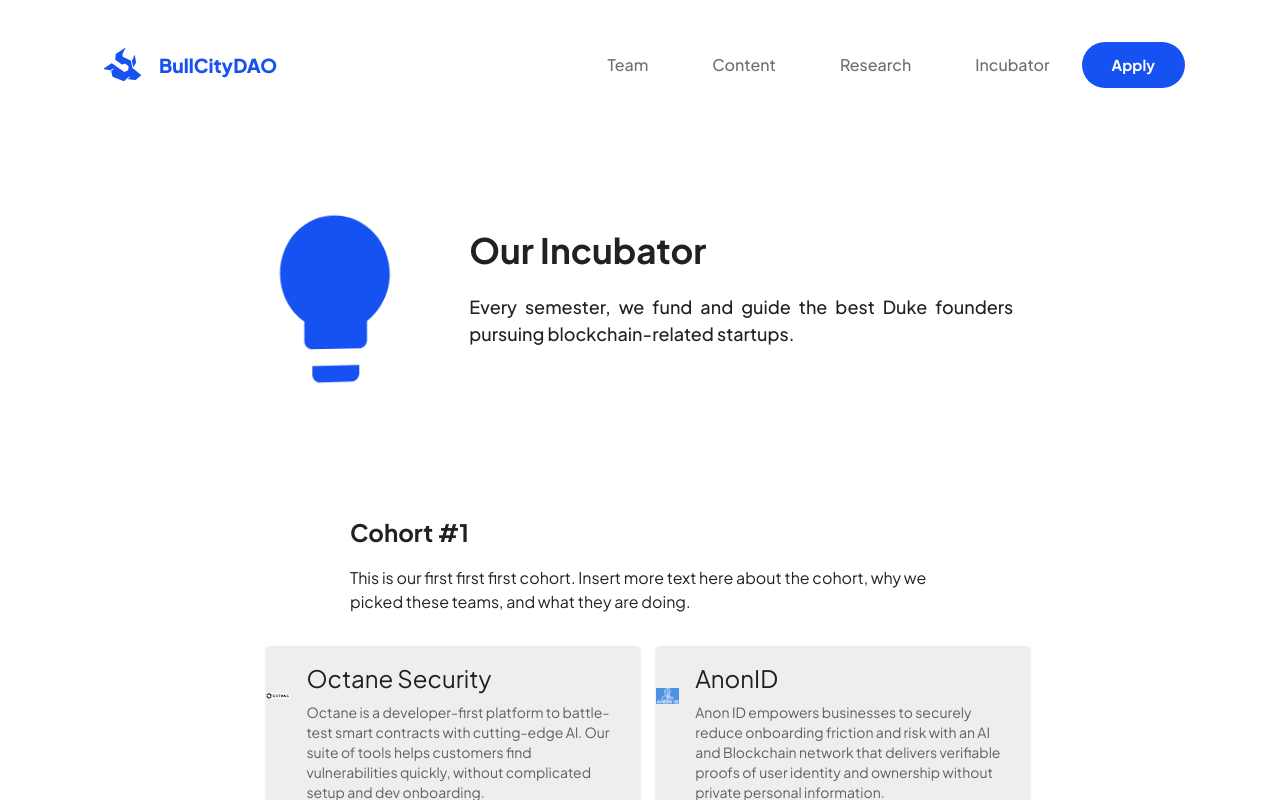
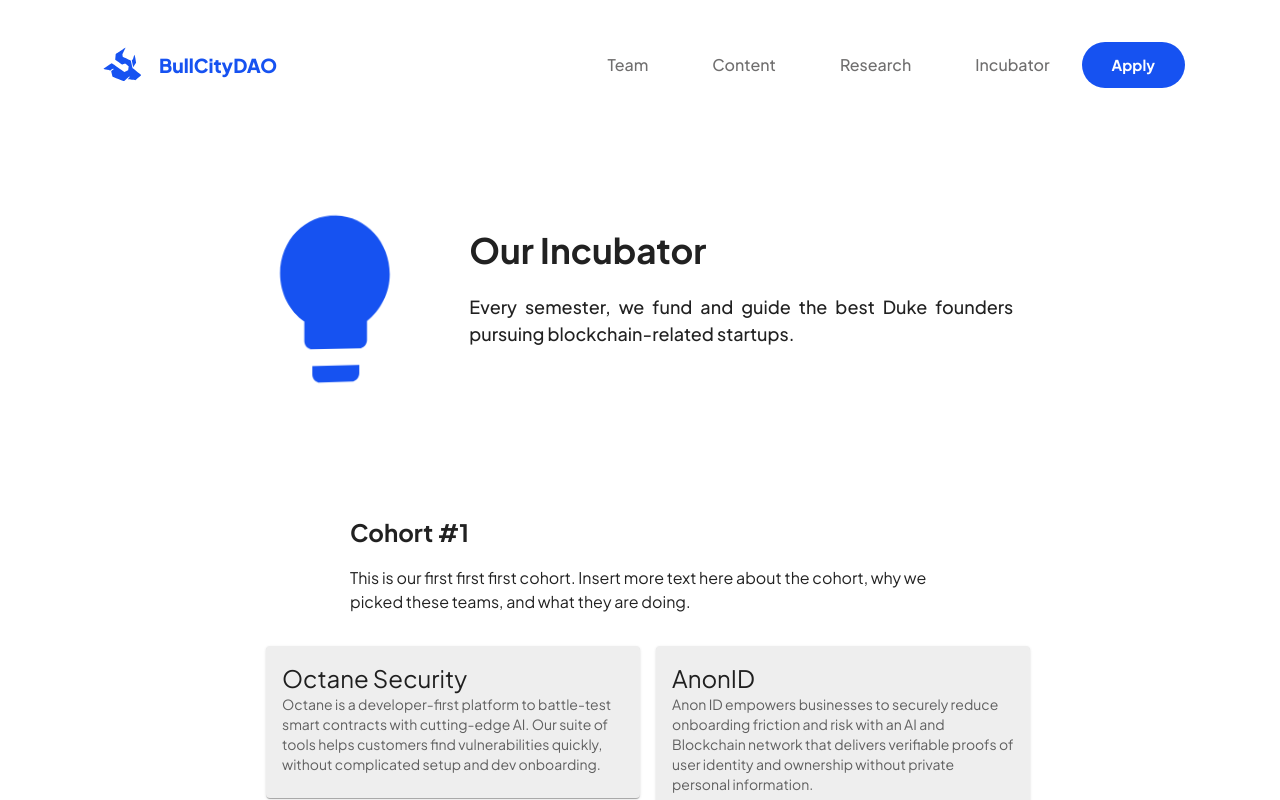
Before and after one commit to bharat-krishnan/bull-city-dao, a React (Create React App) app: page /contact in a window 1280 px wide. Built offline with nearby package versions, Linux system fonts and the light colour scheme.

Commit message:
Finsihed cards

```diff
--- a/src/Components/Incubator/CohortCard.js
+++ b/src/Components/Incubator/CohortCard.js
@@ -1,24 +1,33 @@
 import React from 'react';
-import { Card, CardContent, Typography, Grid, Box } from '@mui/material';
+import { Card, CardContent, Typography, Grid } from '@mui/material';
 
-const CohortCard = ({ image, title, paragraph }) => {
+const CohortCard = ({ title, paragraph, link }) => {
+  // Function to handle card click
+  const handleCardClick = () => {
+    window.location.href = link; // Redirects to the given link
+  };
+
   return (
     <Grid item xs={12} md={6}>
-      <Card sx={{ backgroundColor: '#EEE', mb: 2 }}>
-        <Box sx={{ display: 'flex', flexDirection: 'row', alignItems: 'flex-start' }}>
-          <Box sx={{ width: 100, height: 100, overflow: 'hidden', display: 'flex', alignItems: 'center', justifyContent: 'center' }}>
-            {/* Maintaining the image aspect ratio while ensuring it's contained within a fixed size box */}
-            <img src={image} alt={title} style={{ width: '100%', height: 'auto' }} />
-          </Box>
-          <CardContent sx={{ flexGrow: 1 }}>
-            <Typography gutterBottom variant="h5" component="div">
+      <Card
+        sx={{
+          backgroundColor: '#EEE',
+          mb: 2,
+          transition: 'transform 0.3s ease-in-out',
+          '&:hover': {
+            transform: 'scale(1.05)', // Slightly enlarges the card on hover
+          },
+        }}
+        onClick={handleCardClick} // Adding click handler
+      >
+        <CardContent>
+          <Typography variant="h5" component="div">
             {title}
           </Typography>
           <Typography variant="body2" color="text.secondary">
             {paragraph}
           </Typography>
         </CardContent>
-        </Box>
       </Card>
     </Grid>
   );
--- a/src/Pages/ComingSoon.js
+++ b/src/Pages/ComingSoon.js
@@ -35,13 +35,15 @@
           <CohortCard
             image={Octalne}
             title="Octane Security"
-            paragraph="Octane is a developer-first platform to battle-test smart contracts with cutting-edge Al. Our suite of tools helps customers find vulnerabilities quickly, without complicated setup and dev onboarding."
-          />
-          <CohortCard
+            paragraph="Octane is a developer-first platform to battle-test smart contracts with cutting-edge AI. Our suite of tools helps customers find vulnerabilities quickly, without complicated setup and dev onboarding."
+            link="https://www.octane.security/" // Replace with the actual URL
+            />
+            <CohortCard
             image={AnonID}
             title="AnonID"
             paragraph="Anon ID empowers businesses to securely reduce onboarding friction and risk with an AI and Blockchain network that delivers verifiable proofs of user identity and ownership without private personal information."
-          />
+            link="https://www.anonid.io/" // Replace with the actual URL
+            />
           {/* Add more CohortCard components as needed */}
         </Grid>
       </Fade>
```
Lines whose indentation alone changed are shown as unchanged.
